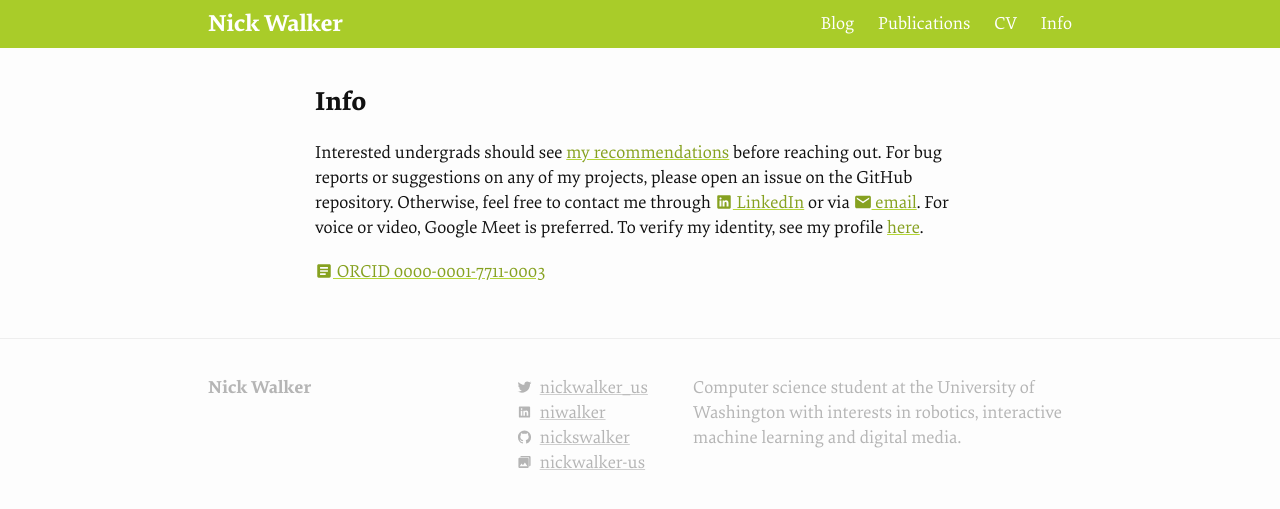
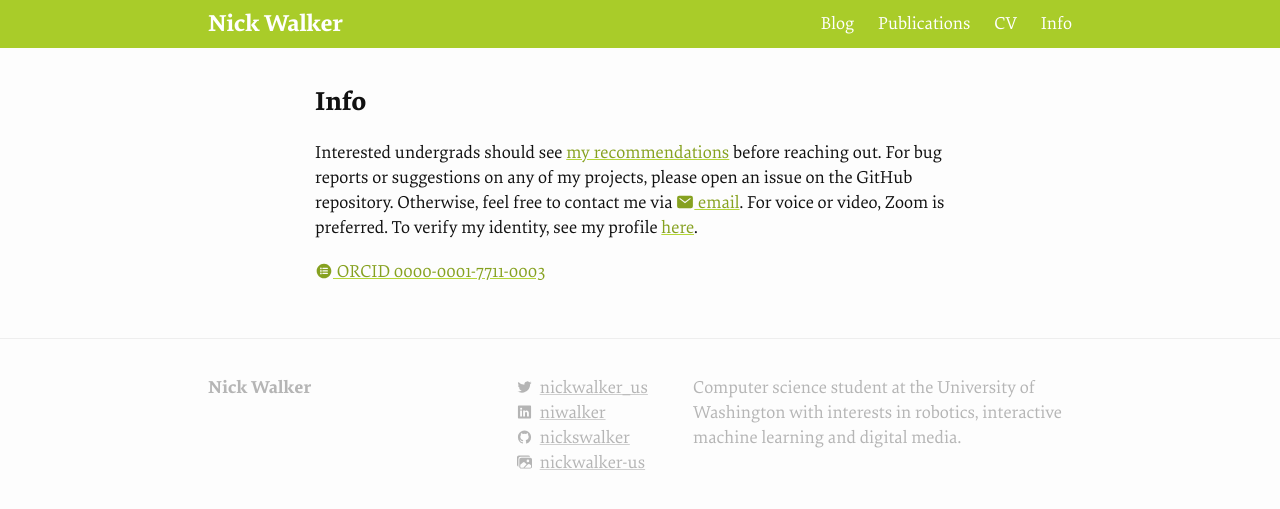
Before and after one commit to nickswalker/nickwalker.us, a Jekyll site: the page built from pages/info.md, in a window 1280 px wide. Shown: the top 509 px of the page. Built offline with Jekyll 4.4.1, drawn with Linux system fonts in a browser that asks for light colours; nearby versions of some CDN libraries.

Commit message:
Add supplement link to curiosity paper
Bump ionicons to get document-attach icon
Update some icon names elsewhere

```diff
--- a/_data/publications.bib
+++ b/_data/publications.bib
@@ -12,6 +12,7 @@
   wwwtype = {conference},
   wwwpdf  = {https://hcrlab.cs.washington.edu/assets/pdfs/2020/walker2020perceptions.pdf},
   wwwvideo = {https://www.youtube.com/watch?v=1j91ISstdH8},
+  wwwextra = {https://doi.org/10.5281/zenodo.3600599},
   abstract = {
 Researchers have proposed models of curiosity as a means to drive robots to learn and adapt to their environments.
 While these models balance goal- and exploration-oriented actions in a mathematically principled manor, it is not understood how users perceive a robot that pursues off-task actions. Motivated by a model of curiosity based on intrinsic rewards, we conducted three online video-surveys with a total of 264 participants, evaluating a variety of curious behaviors. Our results indicate that a robot's off-task actions are perceived as expressions of curiosity, but that these actions lead to a negative impact on perceptions of the robot's competence. When the robot explains or acknowledges its deviation from the primary task, this can partially mitigate the negative effects of off-task actions.
@@ -154,7 +155,6 @@
        wwwtype = {symposium},
         wwwpdf = {https://hcrlab.cs.washington.edu/assets/pdfs/2019/walker2019parsing.pdf},
      wwwslides = {http://doi.org/10.5281/zenodo.3253252},
-           url = {https://arxiv.org/abs/1907.01115},
       abstract = {Service robots are envisioned to undertake a wide range of tasks at the request of users. Semantic parsing is one way to convert natural language commands given to these robots into executable representations. Methods for creating semantic parsers, however, rely either on large amounts of data or on engineered lexical features and parsing rules, which has limited their application in robotics. To address this challenge, we propose an approach that leverages neural semantic parsing methods in combination with contextual word embeddings to enable the training of a semantic parser with little data and without domain specific parser engineering. Key to our approach is the use of an anonymized target representation which is more easily learned by the parser. In most cases, this simplified representation can trivially be transformed into an executable format, and in others the parse can be completed through further interaction with the user. We evaluate this approach in the context of the RoboCup@Home General Purpose Service Robot task, where we have collected a corpus of paraphrased versions of commands from the standardized command generator. Our results show that neural semantic parsers can predict the logical form of unseen commands with 89% accuracy. We release our data and the details of our models to encourage further development from the RoboCup and service robotics communities.
                  }
 }
--- a/_includes/fonts.html
+++ b/_includes/fonts.html
@@ -1,3 +1,2 @@
-<script type="module" src="https://unpkg.com/ionicons@4.5.10-1/dist/ionicons/ionicons.esm.js"></script>
-<script nomodule="" src="https://unpkg.com/ionicons@4.5.10-1/dist/ionicons/ionicons.js"></script>
+<script src="https://unpkg.com/ionicons@5.2.3/dist/ionicons.js"></script>
 <link href="https://fonts.googleapis.com/css?family=IBM+Plex+Mono&display=swap" rel="stylesheet">
--- a/_includes/footer.html
+++ b/_includes/footer.html
@@ -37,7 +37,7 @@
             {% if site.flickr_username %}
             <li>
                 <a href="https://flickr.com/photos/{{site.flickr_username}}" title="See photos">
-                    <ion-icon name="photos"></ion-icon>{{site.flickr_username}} </a>
+                    <ion-icon name="images"></ion-icon>{{site.flickr_username}} </a>
             </li>
             {% endif %}
             <!-- @formatter:on -->
--- a/pages/info.md
+++ b/pages/info.md
@@ -6,6 +6,6 @@
   - /calendar/
 permalink: info
 ---
-Interested undergrads should see [my recommendations]({% link pages/undergrads.md %}) before reaching out. For bug reports or suggestions on any of my projects, please open an issue on the GitHub repository. Otherwise, feel free to contact me through <a href="https://www.linkedin.com/in/niwalker"><ion-icon name="logo-linkedin"></ion-icon> LinkedIn</a> or via <a href="mailto:nswalker@cs.uw.edu"><ion-icon name="mail"></ion-icon> email</a>. For voice or video, Google Meet is preferred. To verify my identity, see my profile [here](https://keybase.io/nickswalker).
+Interested undergrads should see [my recommendations]({% link pages/undergrads.md %}) before reaching out. For bug reports or suggestions on any of my projects, please open an issue on the GitHub repository. Otherwise, feel free to contact me via <a href="mailto:nswalker@cs.uw.edu"><ion-icon name="mail"></ion-icon> email</a>. For voice or video, Zoom is preferred. To verify my identity, see my profile [here](https://keybase.io/nickswalker).
 
-<a href="https://orcid.org/0000-0001-7711-0003"><ion-icon name="list-box"></ion-icon> ORCID 0000-0001-7711-0003</a>
+<a href="https://orcid.org/0000-0001-7711-0003"><ion-icon name="list-circle"></ion-icon> ORCID 0000-0001-7711-0003</a>
```
Also changed, not shown: _layouts/bib_details.html (+10 -3 lines).
